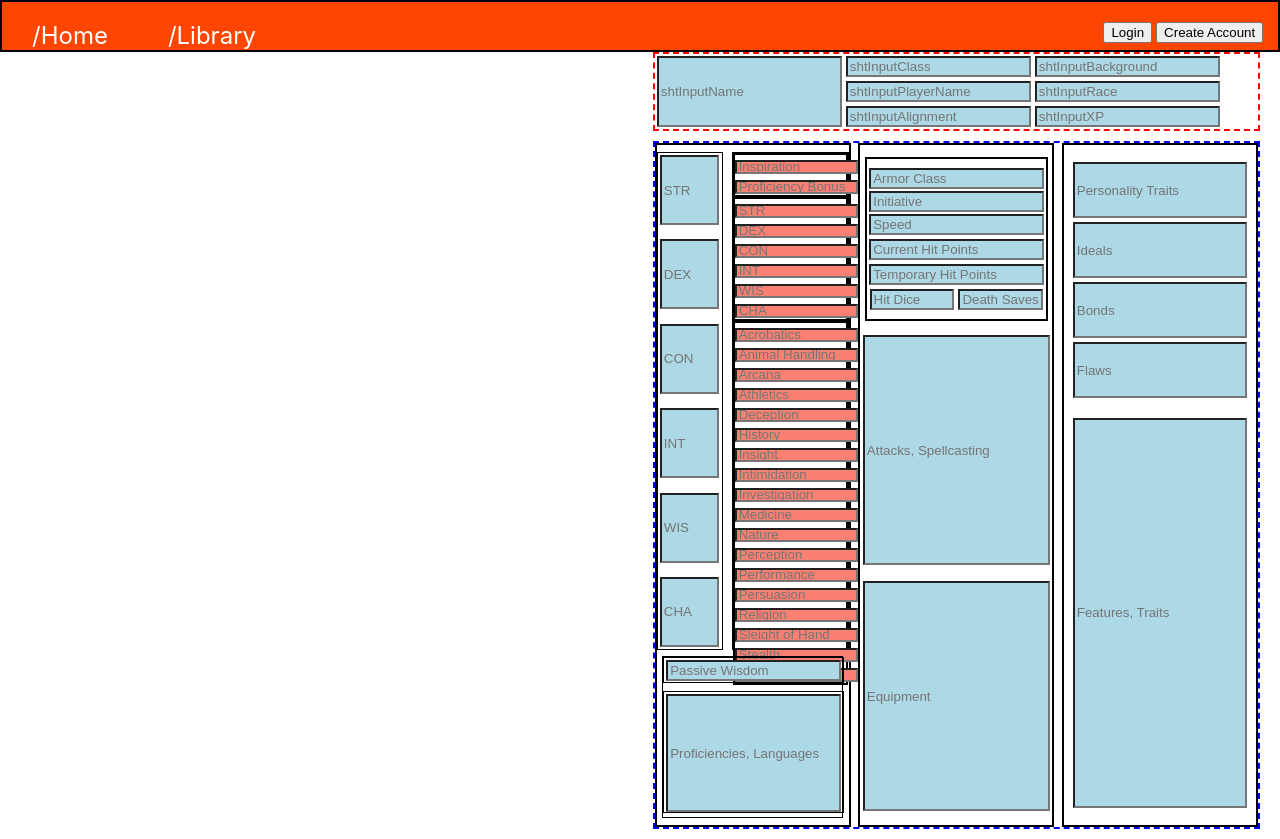
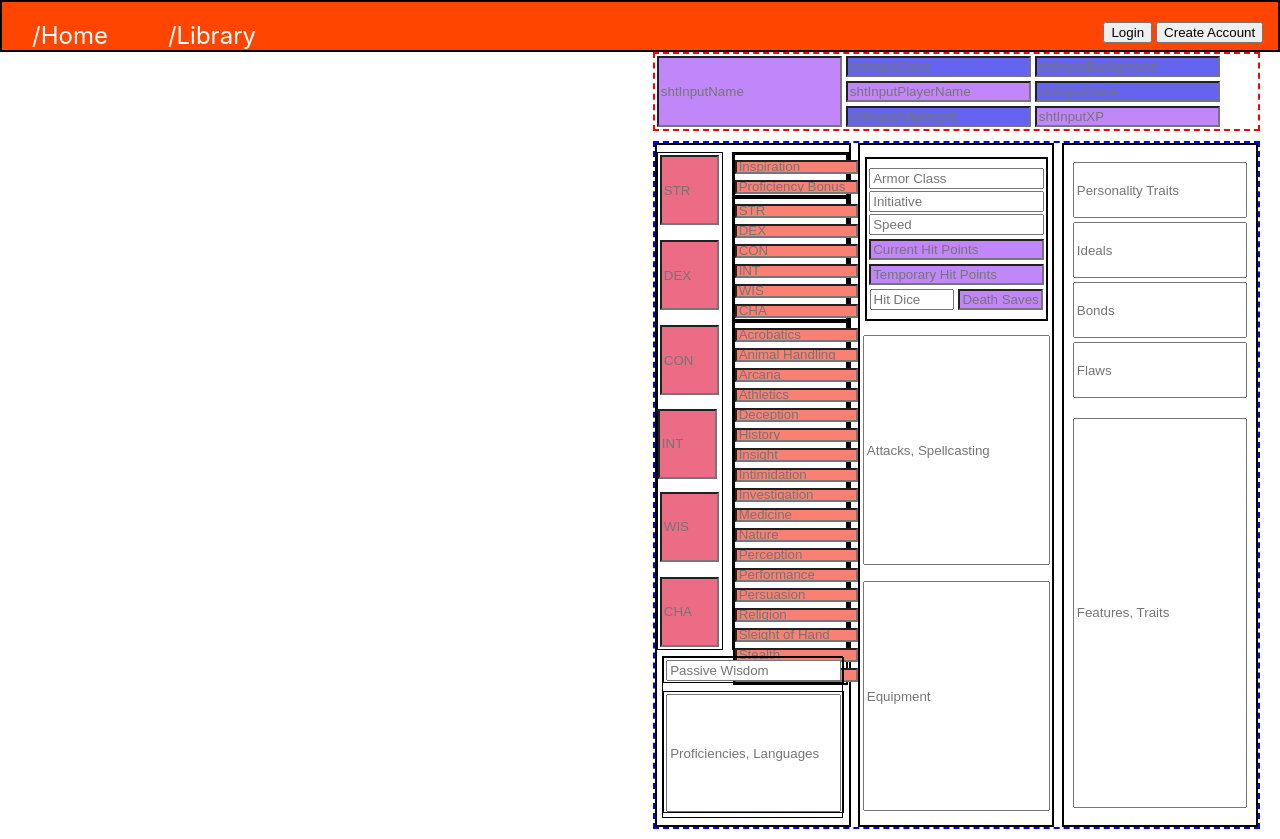
Before and after one commit to zach-morris-txt/DnD-Tool, a React (Create React App) app in the folder dnd-tools/: page / in a window 1280 px wide. Built offline with nearby package versions, Linux system fonts and the light colour scheme.

Commit message:
Pre-plan sheet input logic and conditionals

```diff
--- a/dnd-tools/src/App.css
+++ b/dnd-tools/src/App.css
@@ -33,6 +33,21 @@
   width: 50vw;
 }
 
+
+
+/* Input Types */
+.shtInputMath {
+  background-color: rgb(236, 107, 133);
+}
+.shtInputFill {
+  background-color: rgb(193, 135, 248);
+}
+.shtInputDropDown {
+  background-color: rgb(100, 100, 240);
+}
+
+
+
 .rightCol {
   width: 49vw;
   margin: 0px 10px 0px 10px;
@@ -44,7 +59,6 @@
 }
 .shtInput {
   margin: 2px;
-  background: lightblue;
 }
 .shtInputName {
   width: 20vw;
--- a/dnd-tools/src/components/character-sheet-form.js
+++ b/dnd-tools/src/components/character-sheet-form.js
@@ -8,14 +8,14 @@
     return (
         <div className="rightCol">
           <div className="charShtTop">
-            <input type="text" placeholder="shtInputName" className="shtInput shtInputName" />
+            <input type="text" placeholder="shtInputName" className="shtInputFill shtInput shtInputName" />
             <div>
-              <input type="text" placeholder="shtInputClass" className="shtInput shtInputClass" />
-              <input type="text" placeholder="shtInputBackground" className="shtInput shtInputBackground" />
-              <input type="text" placeholder="shtInputPlayerName" className="shtInput shtInputPlayerName" />
-              <input type="text" placeholder="shtInputRace" className="shtInput shtInputRace" />
-              <input type="text" placeholder="shtInputAlignment" className="shtInput shtInputAlignment" />
-              <input type="text" placeholder="shtInputXP" className="shtInput shtInputXP" />
+              <input type="text" placeholder="shtInputClass" className="shtInputDropDown shtInput shtInputClass" />
+              <input type="text" placeholder="shtInputBackground" className="shtInputDropDown shtInput shtInputBackground" />
+              <input type="text" placeholder="shtInputPlayerName" className="shtInputFill shtInput shtInputPlayerName" />
+              <input type="text" placeholder="shtInputRace" className="shtInputDropDown shtInput shtInputRace" />
+              <input type="text" placeholder="shtInputAlignment" className="shtInputDropDown shtInput shtInputAlignment" />
+              <input type="text" placeholder="shtInputXP" className="shtInputFill shtInput shtInputXP" />
             </div>
           </div>
           <div className="charShtBody">
--- a/dnd-tools/src/components/charsht-left.js
+++ b/dnd-tools/src/components/charsht-left.js
@@ -6,12 +6,12 @@
         <div className="charShtCols charShtColLeft">
             <div className="charShtLeftTop">
                 <div className="colLeftCol1">
-                    <input type="text" placeholder="STR" className="shtInput shtInputAbility" />
-                    <input type="text" placeholder="DEX" className="shtInput shtInputAbility" />
-                    <input type="text" placeholder="CON" className="shtInput shtInputAbility" />
-                    <input type="text" placeholder="INT" className="shtInput shtInputAbility" />
-                    <input type="text" placeholder="WIS" className="shtInput shtInputAbility" />
-                    <input type="text" placeholder="CHA" className="shtInput shtInputAbility" />
+                    <input type="text" placeholder="STR" className="shtInputMath shtInput shtInputAbility" />
+                    <input type="text" placeholder="DEX" className="shtInputMath shtInput shtInputAbility" />
+                    <input type="text" placeholder="CON" className="shtInputMath shtInput shtInputAbility" />
+                    <input type="text" placeholder="INT" className="shtInputMath htInput shtInputAbility" />
+                    <input type="text" placeholder="WIS" className="shtInputMath shtInput shtInputAbility" />
+                    <input type="text" placeholder="CHA" className="shtInputMath shtInput shtInputAbility" />
                 </div>
                 <div className="colLeftCol2">
                     <div className="leftCol2Box">
--- a/dnd-tools/src/components/charsht-mid.js
+++ b/dnd-tools/src/components/charsht-mid.js
@@ -10,11 +10,11 @@
                     <input type="text" placeholder="Initiative" className="shtInput midTopBoxType1" />
                     <input type="text" placeholder="Speed" className="shtInput midTopBoxType1" />
                 </div>
-                <input type="text" placeholder="Current Hit Points" className="shtInput midTopBoxType2" />
-                <input type="text" placeholder="Temporary Hit Points" className="shtInput midTopBoxType2" />
+                <input type="text" placeholder="Current Hit Points" className="shtInputFill shtInput midTopBoxType2" />
+                <input type="text" placeholder="Temporary Hit Points" className="shtInputFill shtInput midTopBoxType2" />
                 <div className="midTopBox3">
                     <input type="text" placeholder="Hit Dice" className="shtInput midTopBoxType3" />
-                    <input type="text" placeholder="Death Saves" className="shtInput midTopBoxType3" />
+                    <input type="text" placeholder="Death Saves" className="shtInputFill shtInput midTopBoxType3" />
                 </div>
             </div>
             <div className="colMidMiddle">
```
Also changed, not shown: 1 other file (tests, documents, lock files or other folders).
